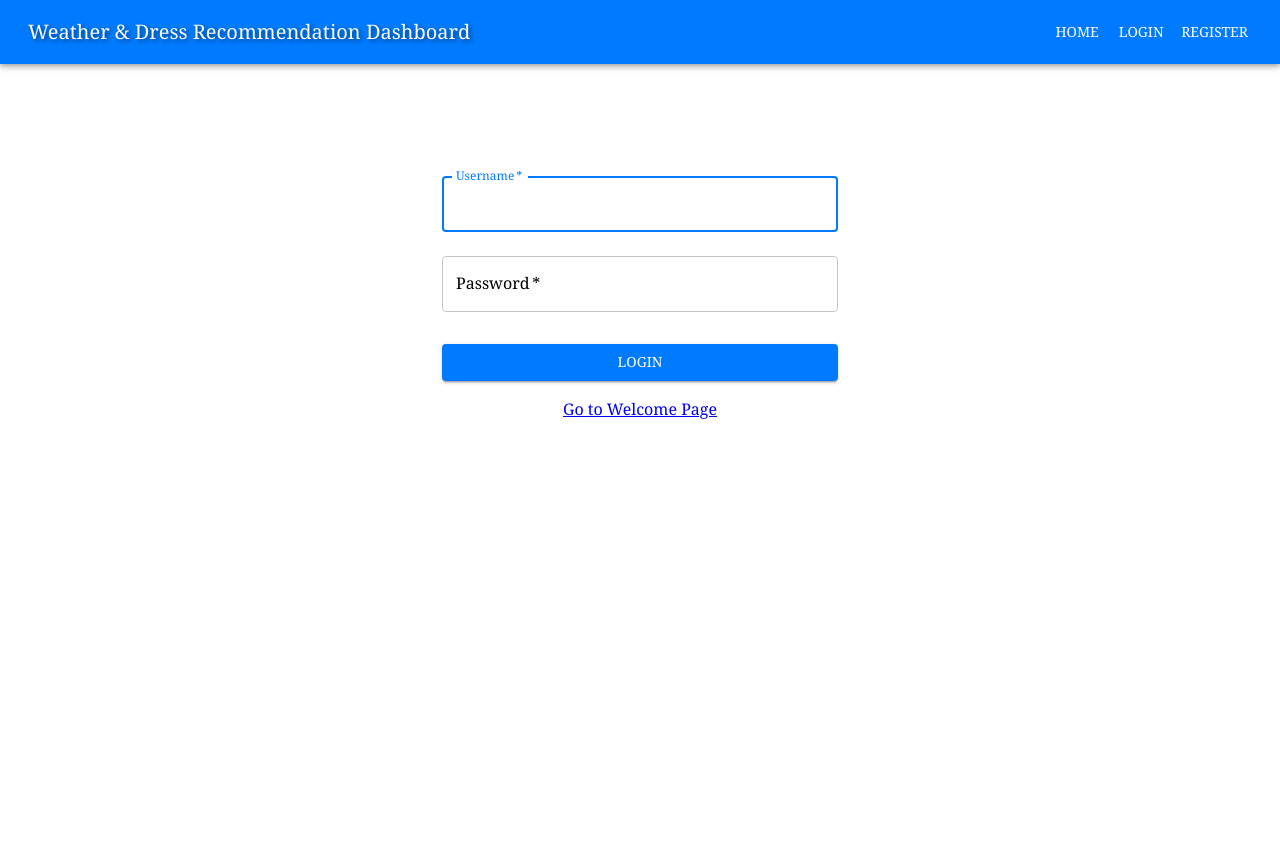
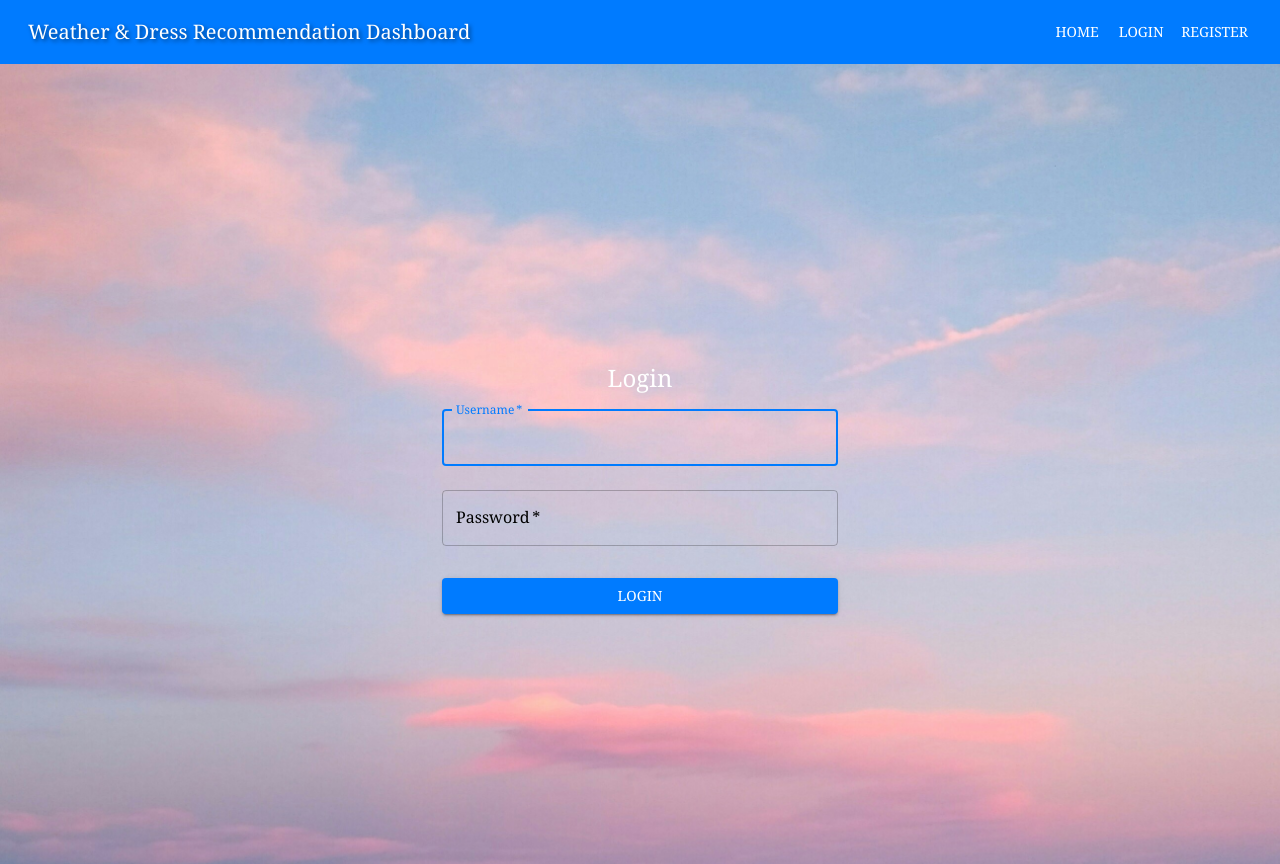
Before and after one commit to mahamtaj29/weather_outfit, a React (Create React App) app in the folder frontend/: page /login in a window 1280 px wide. Before the commit the page ends 800 px from the top, so only its background shows below. Built offline with nearby package versions, Linux system fonts and the light colour scheme.

Commit message:
Updated images

```diff
--- a/frontend/src/components/CityList.jsx
+++ b/frontend/src/components/CityList.jsx
@@ -4,7 +4,7 @@ import { Container, Typography, Grid, CardContent, CircularProgress, Card, Box }
 import axios from 'axios';
 import sky from "../images/sky.jpg";
 import Recommendations from './Recommendations';
-
+import sky1 from "../images/sky1.jpg";
 const CityList = () => {
   const [cities, setCities] = useState([]);
   const [weatherData, setWeatherData] = useState({});
@@ -70,18 +70,19 @@ const CityList = () => {
   }
 
   return (
-    <Container
-    className="sky"
-    style={{
-      backgroundImage: `url(${sky})`,
+    <div style={{
+      backgroundImage: `url(${sky1})`,
       backgroundSize: "cover",
       backgroundPosition: "center",
       minHeight: "100vh",
       display: "flex",
       flexDirection: "column",
       alignItems: "center",
-      color: 'black',
-    }}>
+      justifyContent: "center",
+      color: "white",
+      transition: "background-image 0.5s ease-in-out",
+  }}>
+    <Container>
         <Box>
       <Typography variant="h4" gutterBottom>
         Favorite Cities and Weather Forecast
@@ -137,6 +138,7 @@ const CityList = () => {
        </Grid>
       </Box>
     </Container>
+    </div>
   );
 };
 
--- a/frontend/src/components/Login.jsx
+++ b/frontend/src/components/Login.jsx
@@ -2,9 +2,9 @@
 import React, { useState, useEffect } from 'react';
 import { Button, TextField, Container, Typography, Box } from '@mui/material';
 import axios from 'axios';
-import { Link } from 'react-router-dom';
+//import { Link } from 'react-router-dom';
 import { useNavigate } from 'react-router-dom';
-
+import simple from "../images/simple.jpg";
 const Login = ({ setIsAuthenticated }) => {
   const [username, setUsername] = useState('');
   const [password, setPassword] = useState('');
@@ -47,7 +47,23 @@ const Login = ({ setIsAuthenticated }) => {
   }, [setIsAuthenticated]);
 
   return (
-    <Container component="main" maxWidth="xs">
+    <div style={{
+      backgroundImage: `url(${simple})`,
+      backgroundSize: "cover",
+      backgroundPosition: "center",
+      minHeight: "100vh",
+      display: "flex",
+      flexDirection: "column",
+      alignItems: "center",
+      justifyContent: "center",
+      color: "white",
+      transition: "background-image 0.5s ease-in-out",
+  }}>
+    <Container component="main" maxWidth="xs" style={{
+          position: "relative", // Ensure the Container stays within the bounds of the background div
+          zIndex: 1, // Ensure Container is above background
+        }}
+    >
       <Box
         sx={{
           marginTop: 8,
@@ -106,11 +122,12 @@ const Login = ({ setIsAuthenticated }) => {
         </Button>
         {message && <Typography color="error">{message}</Typography>}
         {/* Link to navigate to /welcome */}
-        <Link to="/welcome" variant="body2">
+        {/* <Link to="/welcome" variant="body2">
           Go to Welcome Page
-        </Link>
+        </Link> */}
       </Box>
     </Container>
+    </div>
   );
 };
 
--- a/frontend/src/components/Register.jsx
+++ b/frontend/src/components/Register.jsx
@@ -1,7 +1,7 @@
 import React, { useState } from "react";
 import { Button, TextField, Container, Typography, Box } from "@mui/material";
 import axios from "axios";
-
+import simple from "../images/simple.jpg";
 const Register = () => {
   const [username, setUsername] = useState("");
   const [password, setPassword] = useState("");
@@ -22,6 +22,18 @@ const Register = () => {
   };
 
   return (
+    <div style={{
+      backgroundImage: `url(${simple})`,
+      backgroundSize: "cover",
+      backgroundPosition: "center",
+      minHeight: "100vh",
+      display: "flex",
+      flexDirection: "column",
+      alignItems: "center",
+      justifyContent: "center",
+      color: "white",
+      transition: "background-image 0.5s ease-in-out",
+  }}>
     <Container component="main" maxWidth="xs">
       <Box
         sx={{
@@ -82,6 +94,7 @@ const Register = () => {
         {message && <Typography color="error">{message}</Typography>}
       </Box>
     </Container>
+    </div>
   );
 };
 
--- a/frontend/src/components/WeatherCard.js
+++ b/frontend/src/components/WeatherCard.js
@@ -7,10 +7,11 @@ import UnitToggle from "./UnitToggle";
 import Clear from "../images/Clear.jpg";
 import Cloudy from "../images/Cloudy.jpg";
 import Rainy from "../images/Rainy.jpg";
-import Snow from "../images/snow.jpg";
+import snow from "../images/snow.jpg";
 import Fog from "../images/fog.png";
 import Stormy from "../images/Stormy.jpg";
 import sky from "../images/sky.jpg";
+import Sunny from "../images/Sunny.jpg";
 
 import Loading from "./Loading";
 
@@ -50,13 +51,13 @@ const WeatherCard = () => {
       const condition = data.weather[0].description.toLowerCase();
       let newBackgroundImage = Clear;
       if (condition.includes("clear")) {
-        newBackgroundImage = Clear;
+        newBackgroundImage = Sunny;
       } else if (condition.includes("cloud")) {
         newBackgroundImage = Cloudy;
       } else if (condition.includes("rain") || condition.includes("shower")) {
         newBackgroundImage = Rainy;
       } else if (condition.includes("snow")) {
-        newBackgroundImage = Snow;
+        newBackgroundImage = snow;
       } else if (condition.includes("fog")) {
         newBackgroundImage = Fog;
       } else if (condition.includes("thunder") || condition.includes("storm")) {
```
Also changed, not shown: frontend/src/images/simple.jpg (added), frontend/src/images/sky1.jpg (added).
